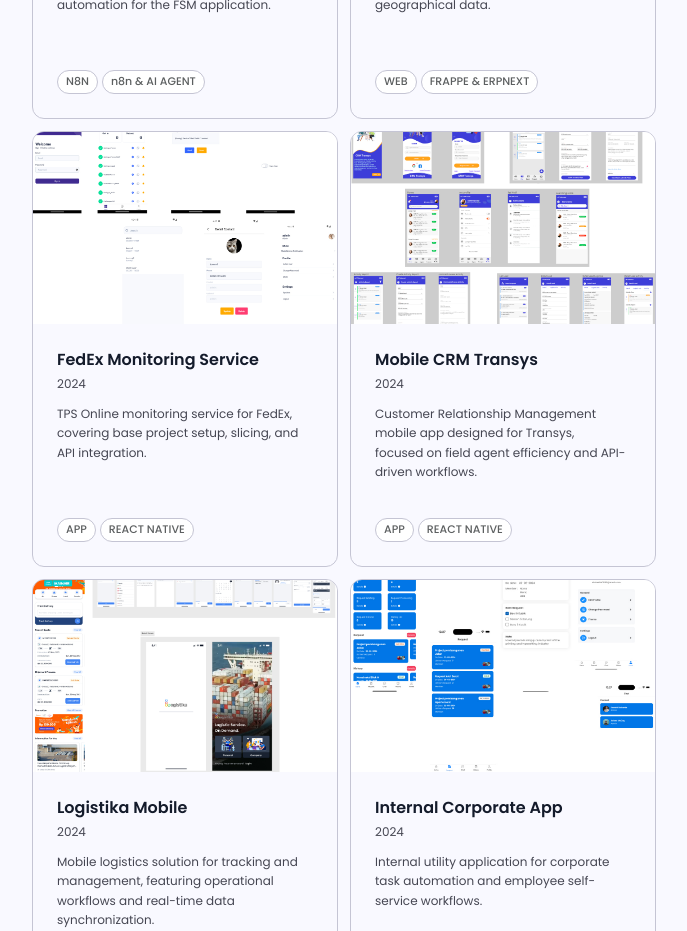
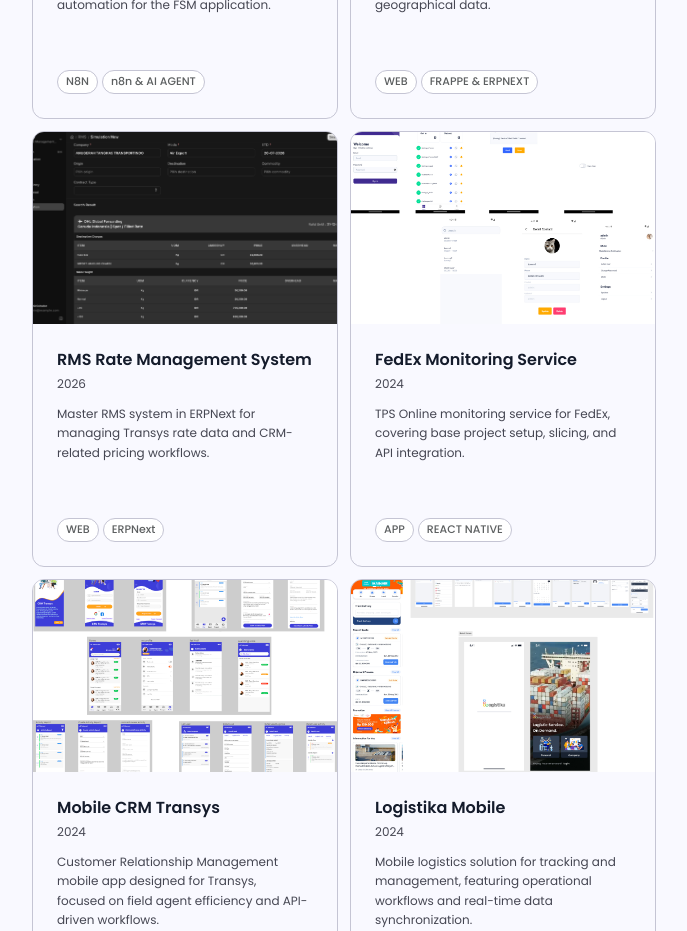
Before and after one commit to azumi99/personal-portfolio, a Next.js app: page / in a window 1280 px wide. Shown: the part 4060-4991 px from the top of the page, without its empty margins (296-983 px from the left). Built offline with nearby package versions, Linux system fonts and the light colour scheme.

Commit message:
feat: add RMS Rate Management System project entry to resume data

```diff
--- a/data/resume.tsx
+++ b/data/resume.tsx
@@ -297,6 +297,20 @@
       video: "",
     },
     {
+      title: "RMS Rate Management System",
+      category: "WEB",
+      tech: "ERPNext",
+      href: "#",
+      dates: "2026",
+      active: true,
+      description:
+        "Master RMS system in ERPNext for managing Transys rate data and CRM-related pricing workflows.",
+      technologies: ["ERPNext", "Rate Management", "CRM", "Master Data"],
+      links: [],
+      image: "/assets/img/rms.png",
+      video: "",
+    },
+    {
       title: "FedEx Monitoring Service",
       category: "APP",
       tech: "REACT NATIVE",
```
Also changed, not shown: public/assets/img/rms.png (added).
